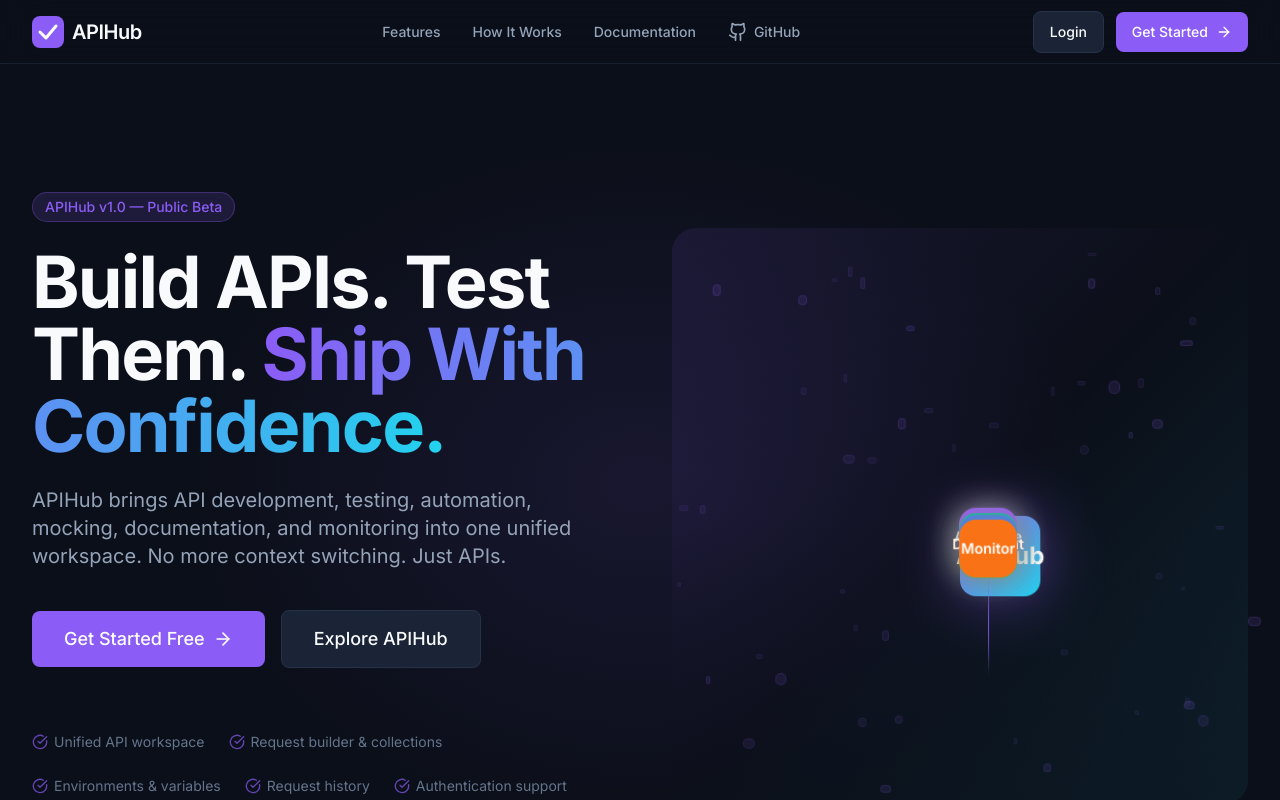
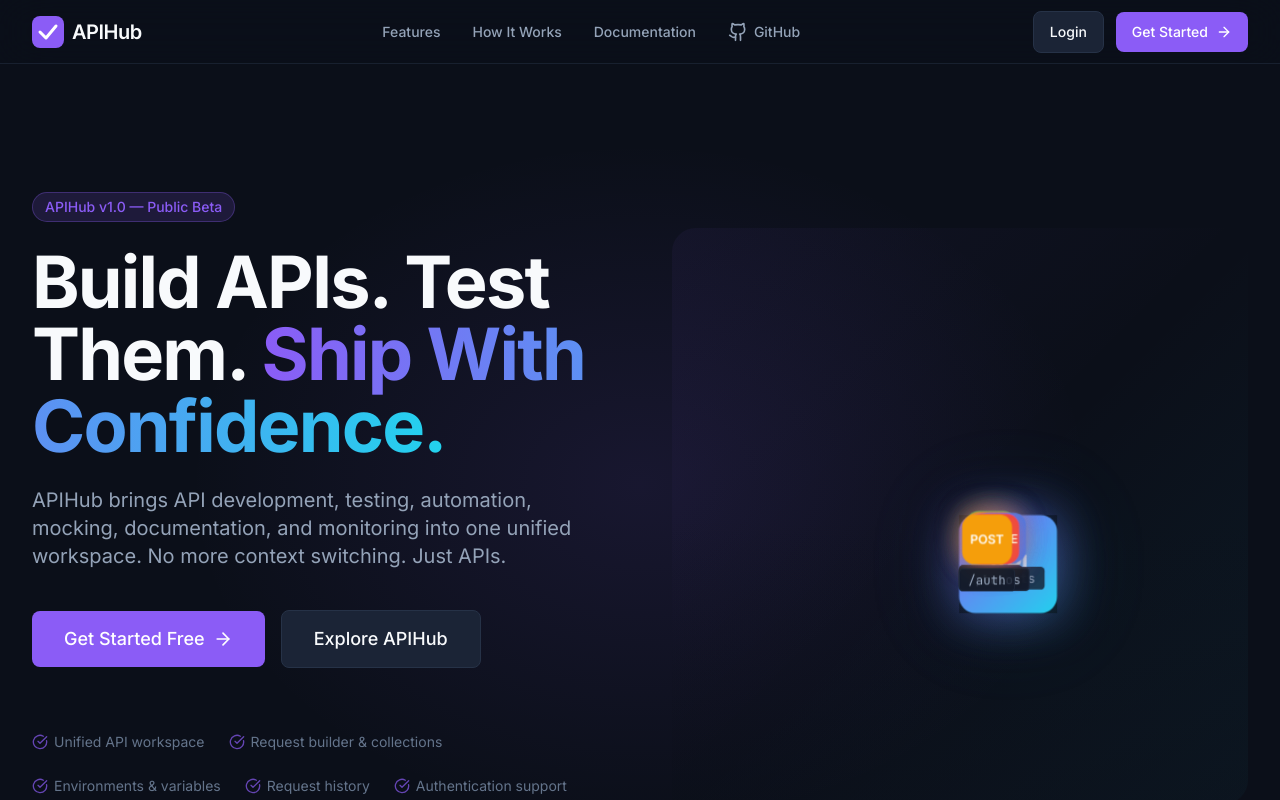
Before and after one commit to prit-esh-20/APIHub, a Next.js app in the folder frontend/: page / in a window 1280 px wide. Shown: the top 800 px of the page. Built offline with nearby package versions, Linux system fonts and the light colour scheme.

Commit message:
fix: replace hero 3D visual with API network visualization; optimize performance with canvas connections and ref-based mouse parallax

```diff
--- a/frontend/components/landing/HeroVisual.tsx
+++ b/frontend/components/landing/HeroVisual.tsx
@@ -1,112 +1,252 @@
 'use client';
 
+import { useRef, useEffect, useState } from 'react';
 import { motion } from 'framer-motion';
 
+interface EndpointNode {
+  id: string;
+  method: 'GET' | 'POST' | 'PUT' | 'PATCH' | 'DELETE';
+  label: string;
+  angle: number;
+  distance: number;
+  delay: number;
+}
+
+const methodColors: Record<string, string> = {
+  GET: '#22C55E',
+  POST: '#F59E0B',
+  PUT: '#3B82F6',
+  PATCH: '#A855F7',
+  DELETE: '#EF4444',
+};
+
+const endpointNodes: EndpointNode[] = [
+  { id: 'users', method: 'GET', label: '/users', angle: -Math.PI / 2, distance: 160, delay: 0.2 },
+  { id: 'posts', method: 'POST', label: '/posts', angle: -Math.PI / 4, distance: 180, delay: 0.3 },
+  { id: 'comments', method: 'PUT', label: '/comments', angle: 0, distance: 170, delay: 0.4 },
+  { id: 'albums', method: 'PATCH', label: '/albums', angle: Math.PI / 4, distance: 180, delay: 0.5 },
+  { id: 'photos', method: 'DELETE', label: '/photos', angle: Math.PI / 2, distance: 160, delay: 0.6 },
+  { id: 'auth', method: 'POST', label: '/auth', angle: Math.PI * 0.75, distance: 190, delay: 0.7 },
+];
+
+const BRAND_PURPLE = '#8B5CF6';
+const BRAND_CYAN = '#22D3EE';
+
 export default function HeroVisual() {
+  const [mounted, setMounted] = useState(false);
+  const [prefersReducedMotion, setPrefersReducedMotion] = useState(false);
+  const containerRef = useRef<HTMLDivElement>(null);
+  const canvasRef = useRef<HTMLCanvasElement>(null);
+  const mouseRef = useRef({ x: 0, y: 0 });
+  const targetMouseRef = useRef({ x: 0, y: 0 });
+  const animationFrameRef = useRef<number>();
+
+  useEffect(() => {
+    setMounted(true);
+    const mediaQuery = window.matchMedia('(prefers-reduced-motion: reduce)');
+    setPrefersReducedMotion(mediaQuery.matches);
+    const handler = (e: MediaQueryListEvent) => setPrefersReducedMotion(e.matches);
+    mediaQuery.addEventListener('change', handler);
+    return () => mediaQuery.removeEventListener('change', handler);
+  }, []);
+
+  useEffect(() => {
+    if (!canvasRef.current || prefersReducedMotion) return;
+
+    const canvas = canvasRef.current;
+    const ctx = canvas.getContext('2d');
+    if (!ctx) return;
+
+    const dpr = window.devicePixelRatio || 1;
+    let width = 0;
+    let height = 0;
+
+    const resize = () => {
+      const rect = containerRef.current?.getBoundingClientRect();
+      if (!rect) return;
+      width = rect.width;
+      height = rect.height;
+      canvas.width = width * dpr;
+      canvas.height = height * dpr;
+      canvas.style.width = `${width}px`;
+      canvas.style.height = `${height}px`;
+      ctx.scale(dpr, dpr);
+    };
+
+    resize();
+    window.addEventListener('resize', resize);
+
+    const drawConnections = () => {
+      if (!ctx) return;
+      ctx.clearRect(0, 0, width, height);
+
+      const centerX = width / 2;
+      const centerY = height / 2;
+
+      const mouseX = mouseRef.current.x;
+      const mouseY = mouseRef.current.y;
+
+      endpointNodes.forEach((node) => {
+        const nodeX = centerX + Math.cos(node.angle) * node.distance + mouseX * 0.08;
+        const nodeY = centerY + Math.sin(node.angle) * node.distance + mouseY * 0.08;
+
+        const gradient = ctx.createLinearGradient(centerX, centerY, nodeX, nodeY);
+        gradient.addColorStop(0, `${BRAND_PURPLE}40`);
+        gradient.addColorStop(0.5, `${BRAND_CYAN}30`);
+        gradient.addColorStop(1, `${methodColors[node.method]}40`);
+
+        ctx.beginPath();
+        ctx.moveTo(centerX, centerY);
+        ctx.quadraticCurveTo(
+          centerX + (nodeX - centerX) * 0.5 + Math.sin(Date.now() * 0.001 + node.angle) * 15,
+          centerY + (nodeY - centerY) * 0.5 + Math.cos(Date.now() * 0.001 + node.angle) * 10,
+          nodeX,
+          nodeY
+        );
+        ctx.strokeStyle = gradient;
+        ctx.lineWidth = 1.5;
+        ctx.stroke();
+      });
+
+      const pulseRadius = 40 + Math.sin(Date.now() * 0.003) * 8;
+      const pulseGradient = ctx.createRadialGradient(centerX, centerY, 0, centerX, centerY, pulseRadius);
+      pulseGradient.addColorStop(0, `${BRAND_PURPLE}20`);
+      pulseGradient.addColorStop(0.5, `${BRAND_CYAN}10`);
+      pulseGradient.addColorStop(1, 'transparent');
+
+      ctx.beginPath();
+      ctx.arc(centerX, centerY, pulseRadius, 0, Math.PI * 2);
+      ctx.fillStyle = pulseGradient;
+      ctx.fill();
+    };
+
+    const animate = () => {
+      if (prefersReducedMotion) return;
+      mouseRef.current.x += (targetMouseRef.current.x - mouseRef.current.x) * 0.08;
+      mouseRef.current.y += (targetMouseRef.current.y - mouseRef.current.y) * 0.08;
+      drawConnections();
+      animationFrameRef.current = requestAnimationFrame(animate);
+    };
+
+    animate();
+
+    return () => {
+      window.removeEventListener('resize', resize);
+      if (animationFrameRef.current) {
+        cancelAnimationFrame(animationFrameRef.current);
+      }
+    };
+  }, [prefersReducedMotion]);
+
+  const handleMouseMove = (e: React.MouseEvent<HTMLDivElement>) => {
+    if (prefersReducedMotion) return;
+    const rect = e.currentTarget.getBoundingClientRect();
+    targetMouseRef.current.x = (e.clientX - rect.left - rect.width / 2) * 0.5;
+    targetMouseRef.current.y = (e.clientY - rect.top - rect.height / 2) * 0.5;
+  };
+
+  if (!mounted) {
+    return (
+      <div
+        className="relative w-full aspect-square max-w-[500px] mx-auto"
+        aria-hidden="true"
+        role="img"
+        aria-label="APIHub API network visualization"
+      >
+        <div className="absolute inset-0 bg-gradient-to-br from-brand-purple/10 via-transparent to-brand-cyan/10 rounded-3xl flex items-center justify-center" />
+        <div className="relative z-10 flex items-center justify-center h-full">
+          <div className="w-20 h-20 rounded-2xl bg-gradient-to-br from-brand-purple to-brand-cyan flex items-center justify-center animate-pulse" />
+        </div>
+      </div>
+    );
+  }
+
   return (
     <div
+      ref={containerRef}
+      onMouseMove={handleMouseMove}
+      onMouseLeave={() => {
+        targetMouseRef.current = { x: 0, y: 0 };
+      }}
       className="relative w-full aspect-square max-w-[600px] mx-auto"
       aria-hidden="true"
       role="img"
-      aria-label="APIHub 3D visualization showing interconnected API nodes"
+      aria-label="APIHub API network visualization showing connected endpoints"
     >
-      <div className="absolute inset-0 bg-gradient-to-br from-brand-purple/10 via-transparent to-brand-cyan/10 rounded-3xl" aria-hidden="true" />
+      <div className="absolute inset-0 bg-gradient-to-br from-brand-purple/5 via-transparent to-brand-cyan/5 rounded-3xl" aria-hidden="true" />
+
+      <canvas
+        ref={canvasRef}
+        className="absolute inset-0"
+        aria-hidden="true"
+      />
 
       <div className="relative z-10 w-full h-full" style={{ perspective: '1000px' }}>
         <motion.div
-          className="absolute inset-0"
-          animate={{
-            rotateX: [0, 2, -2, 0],
-            rotateY: [0, -3, 3, 0],
+          className="absolute top-1/2 left-1/2 -translate-x-1/2 -translate-y-1/2"
+          animate={prefersReducedMotion ? {} : {
+            scale: [1, 1.03, 1],
+            boxShadow: [
+              '0 0 40px #8B5CF640, 0 0 80px #22D3EE20',
+              '0 0 60px #8B5CF660, 0 0 100px #22D3EE30',
+              '0 0 40px #8B5CF640, 0 0 80px #22D3EE20',
+            ],
           }}
-          transition={{ duration: 20, repeat: Infinity, ease: 'linear' }}
+          transition={{ duration: 4, repeat: Infinity, ease: 'easeInOut' }}
           style={{ transformStyle: 'preserve-3d' }}
-          aria-hidden="true"
         >
-          {Array.from({ length: 50 }).map((_, i) => (
+          <div className="w-24 h-24 rounded-2xl bg-gradient-to-br from-brand-purple to-brand-cyan flex items-center justify-center relative">
+            <span className="text-white font-bold text-2xl tracking-tight">API</span>
+            <div className="absolute inset-0 rounded-2xl bg-gradient-to-br from-brand-purple to-brand-cyan opacity-30 blur-xl" />
+          </div>
+        </motion.div>
+
+        {endpointNodes.map((node) => {
+          const color = methodColors[node.method];
+          const x = Math.cos(node.angle) * node.distance;
+          const y = Math.sin(node.angle) * node.distance;
+
+          return (
             <motion.div
-              key={i}
-              className="absolute rounded-full bg-brand-purple/20 border border-brand-purple/30"
-              style={{
-                width: `${Math.random() * 8 + 4}px`,
-                height: `${Math.random() * 8 + 4}px`,
-                left: `${Math.random() * 100}%`,
-                top: `${Math.random() * 100}%`,
-                transform: `translateZ(${Math.random() * 200 - 100}px)`,
-                transformStyle: 'preserve-3d',
-              }}
-              initial={{ opacity: 0, scale: 0 }}
-              animate={{ opacity: [0.3, 0.6, 0.3], scale: [0.8, 1.2, 0.8] }}
-              transition={{
-                duration: Math.random() * 4 + 3,
-                repeat: Infinity,
-                delay: Math.random() * 2,
-                ease: 'easeInOut',
-              }}
-              aria-hidden="true"
-            />
-          ))}
-
-          <motion.div
-            className="absolute top-1/2 left-1/2 -translate-x-1/2 -translate-y-1/2 w-20 h-20 rounded-2xl bg-gradient-to-br from-brand-purple to-brand-cyan flex items-center justify-center"
-            initial={{ opacity: 0, scale: 0.8, rotateY: -90 }}
-            animate={{ opacity: 1, scale: 1, rotateY: 0 }}
-            transition={{ duration: 0.8, delay: 0.3, ease: 'easeOut' }}
-            style={{ transformStyle: 'preserve-3d', boxShadow: '0 0 60px #8B5CF680' }}
-            aria-hidden="true"
-          >
-            <span className="text-white font-bold text-2xl">APIHub</span>
-          </motion.div>
-
-          {[
-            { label: 'Build', color: '#22C55E', x: -140, y: -60, z: -40, delay: 0.5 },
-            { label: 'Test', color: '#F59E0B', x: 140, y: -60, z: -40, delay: 0.6 },
-            { label: 'Automate', color: '#A855F7', x: -140, y: 60, z: 40, delay: 0.7 },
-            { label: 'Mock', color: '#14B8A6', x: 140, y: 60, z: 40, delay: 0.8 },
-            { label: 'Document', color: '#3B82F6', x: -100, y: 0, z: 120, delay: 0.9 },
-            { label: 'Monitor', color: '#F97316', x: 100, y: 0, z: -120, delay: 1.0 },
-          ].map((node, i) => (
-            <motion.div
-              key={node.label}
-              className="absolute flex flex-col items-center gap-2"
+              key={node.id}
+              className="absolute flex flex-col items-center gap-1.5"
               style={{
                 left: '50%',
                 top: '50%',
-                transform: `translate(-50%, -50%) translate3d(${node.x}px, ${node.y}px, ${node.z}px)`,
+                transform: `translate(-50%, -50%) translate3d(${x}px, ${y}px, 0)`,
                 transformStyle: 'preserve-3d',
               }}
-              initial={{ opacity: 0, scale: 0.5 }}
+              initial={{ opacity: 0, scale: 0.6 }}
               animate={{
                 opacity: 1,
                 scale: 1,
-                y: [0, -8, 8, 0],
+                y: prefersReducedMotion ? 0 : [0, -6, 6, 0],
               }}
               transition={{
                 duration: 0.6,
                 delay: node.delay,
                 ease: 'easeOut',
-                y: { duration: 4, repeat: Infinity, delay: node.delay + i * 0.5, ease: 'easeInOut' },
+                y: prefersReducedMotion ? undefined : { duration: 3, repeat: Infinity, delay: node.delay, ease: 'easeInOut' },
               }}
             >
               <motion.div
-                className="w-14 h-14 rounded-2xl flex items-center justify-center text-white font-semibold text-sm"
-                style={{ backgroundColor: node.color, boxShadow: `0 0 30px ${node.color}60` }}
-                animate={{ scale: [1, 1.05, 1] }}
-                transition={{ duration: 3, repeat: Infinity, ease: 'easeInOut' }}
-                aria-hidden="true"
+                className="flex flex-col items-center gap-1"
+                animate={prefersReducedMotion ? {} : { scale: [1, 1.04, 1] }}
+                transition={{ duration: 2.5, repeat: Infinity, ease: 'easeInOut', delay: node.delay }}
               >
-                {node.label}
+                <div
+                  className="w-12 h-12 rounded-xl flex items-center justify-center relative text-white font-semibold text-xs"
+                  style={{ backgroundColor: color, boxShadow: `0 0 30px ${color}60` }}
+                >
+                  {node.method}
+                </div>
+                <span className="text-text-secondary text-xs font-mono whitespace-nowrap px-2 py-0.5 rounded bg-panel/80 backdrop-blur-sm border border-border/50">
+                  {node.label}
+                </span>
               </motion.div>
-              <motion.div
-                className="w-px h-24 bg-gradient-to-b from-transparent via-brand-purple/30 to-transparent"
-                style={{ transformOrigin: 'top center' }}
-                animate={{ scaleY: [0.5, 1, 0.5] }}
-                transition={{ duration: 2, repeat: Infinity, ease: 'easeInOut' }}
-                aria-hidden="true"
-              />
             </motion.div>
-          ))}
-        </motion.div>
+          );
+        })}
       </div>
 
       <div
```
